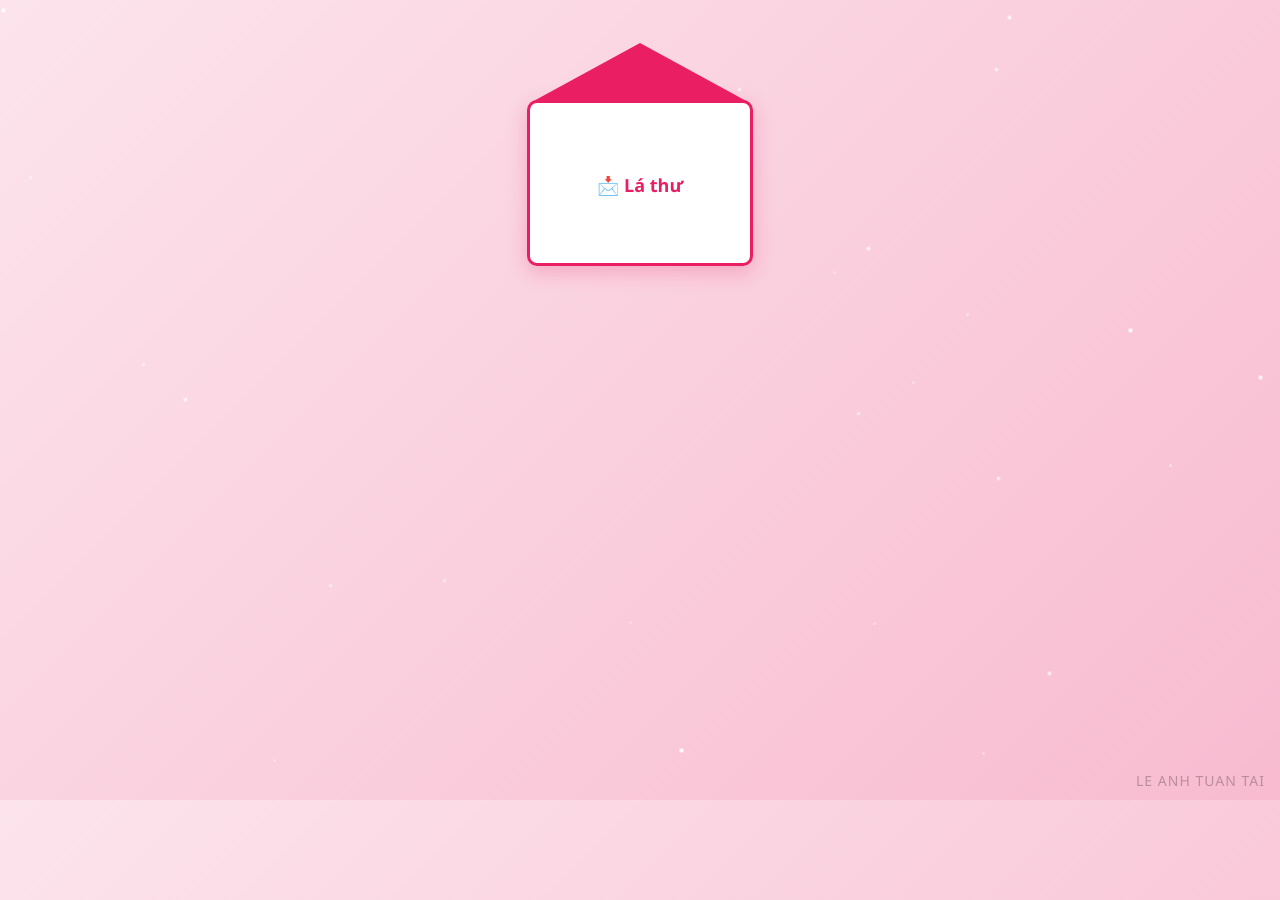
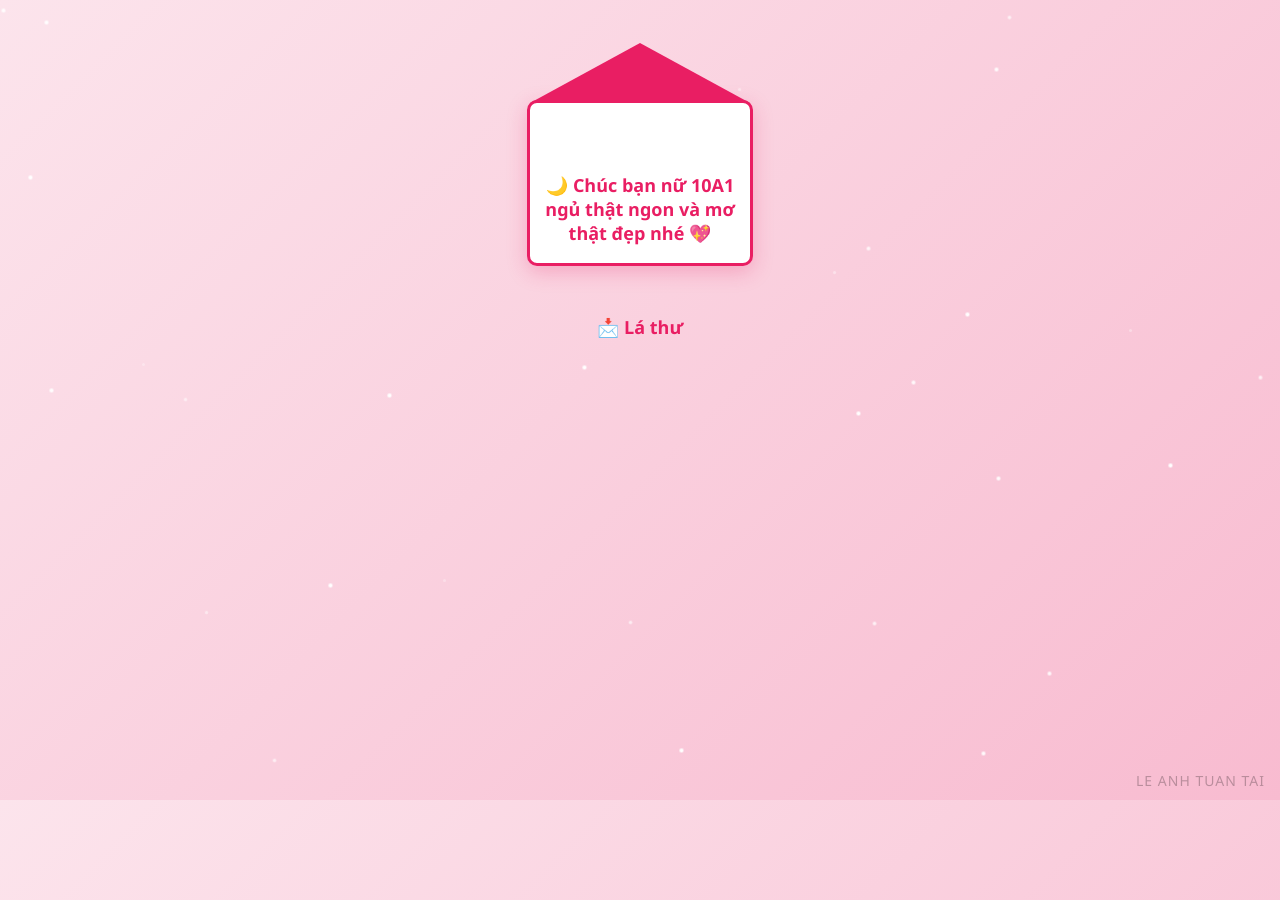
Before and after one commit to fored07/goodnight, a plain HTML site: page index.html in a window 1280 px wide. Drawn offline with Linux system fonts and the light colour scheme.

Commit message:
Refactor envelope and letter display logic

```diff
--- a/index.html
+++ b/index.html
@@ -8,32 +8,45 @@
 </head>
 <body>
 
-  <div class="envelope" onclick="showMessage(this)">
+  <div class="envelope" onclick="openLetter()">
     <div class="flap"></div>
-    <p>📩 Lá thư</p>
-  </div>
-
-  <div id="message">
-    🌙 Chúc bạn nữ 10A1 ngủ thật ngon và mơ thật đẹp nhé! 💖
+    <div class="letter">
+      <p>🌙 Chúc bạn nữ 10A1 ngủ thật ngon và mơ thật đẹp nhé 💖</p>
+    </div>
+    <p class="label">📩 Lá thư</p>
   </div>
 
   <div class="watermark">LE ANH TUAN TAI</div>
 
   <script>
-    function showMessage(el) {
-      el.classList.add("open");
-      const msg = document.getElementById("message");
-      msg.style.display = "block";
-      msg.classList.add("fade-in");
+    function openLetter() {
+      const envelope = document.querySelector('.envelope');
+      envelope.classList.add('open');
+      createHearts();
     }
 
-    //vl
-    for (let i = 0; i < 25; i++) {
-      const star = document.createElement("div");
-      star.classList.add("star");
-      star.style.top = Math.random() * 100 + "vh";
-      star.style.left = Math.random() * 100 + "vw";
-      star.style.animationDelay = Math.random() * 2 + "s";
+    // Hiệu ứng tim bay
+    function createHearts() {
+      for (let i = 0; i < 10; i++) {
+        const heart = document.createElement('div');
+        heart.classList.add('heart');
+        heart.style.left = Math.random() * 100 + 'vw';
+        heart.style.animationDuration = 2 + Math.random() * 3 + 's';
+        document.body.appendChild(heart);
+        setTimeout(() => heart.remove(), 5000);
+      }
+    }
+
+    // Sao nhấp nháy nền
+    for (let i = 0; i < 30; i++) {
+      const star = document.createElement('div');
+      star.classList.add('star');
+      star.style.top = Math.random() * 100 + 'vh';
+      star.style.left = Math.random() * 100 + 'vw';
+      star.style.animationDelay = Math.random() * 3 + 's';
       document.body.appendChild(star);
     }
   </script>
+
+</body>
+</html>
```
